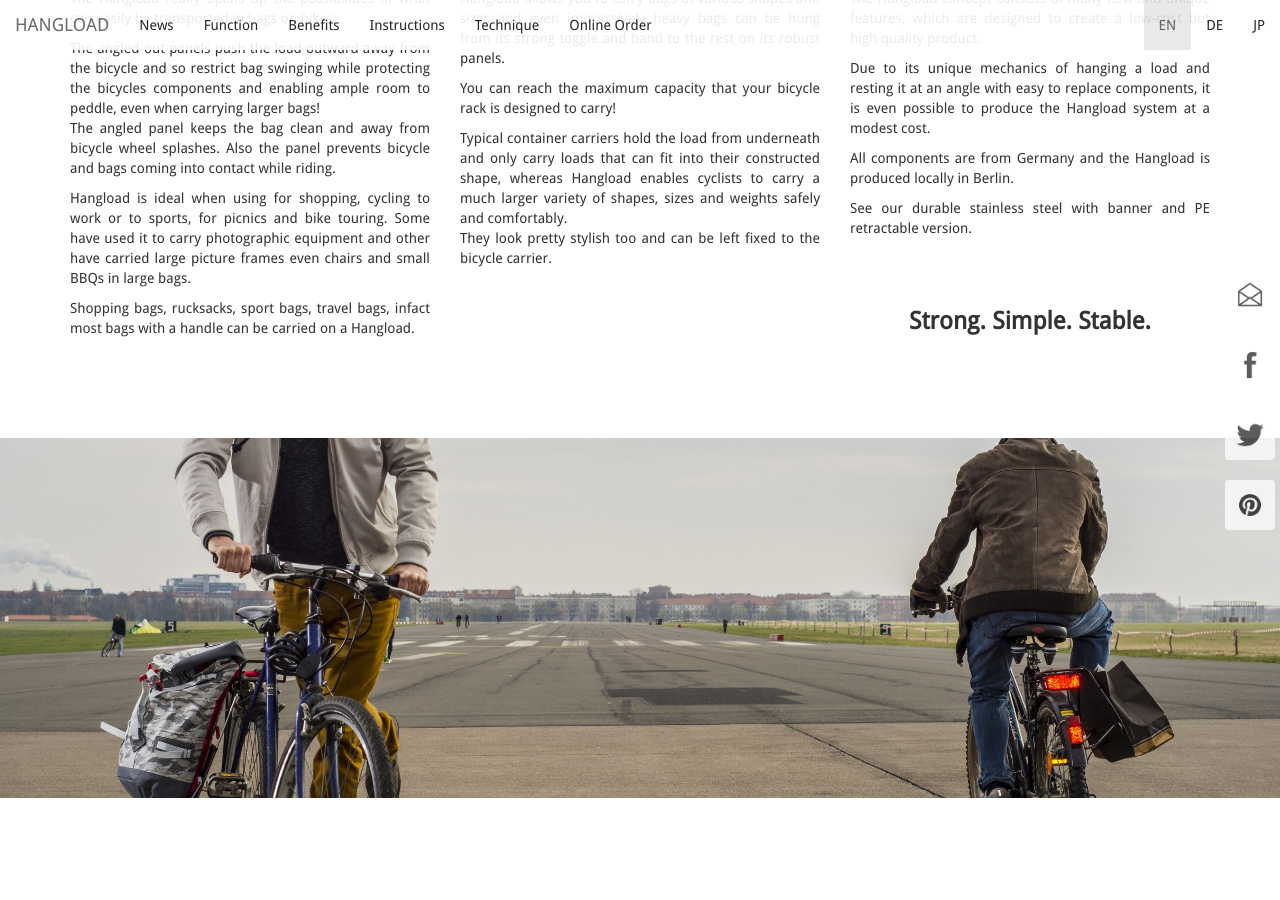
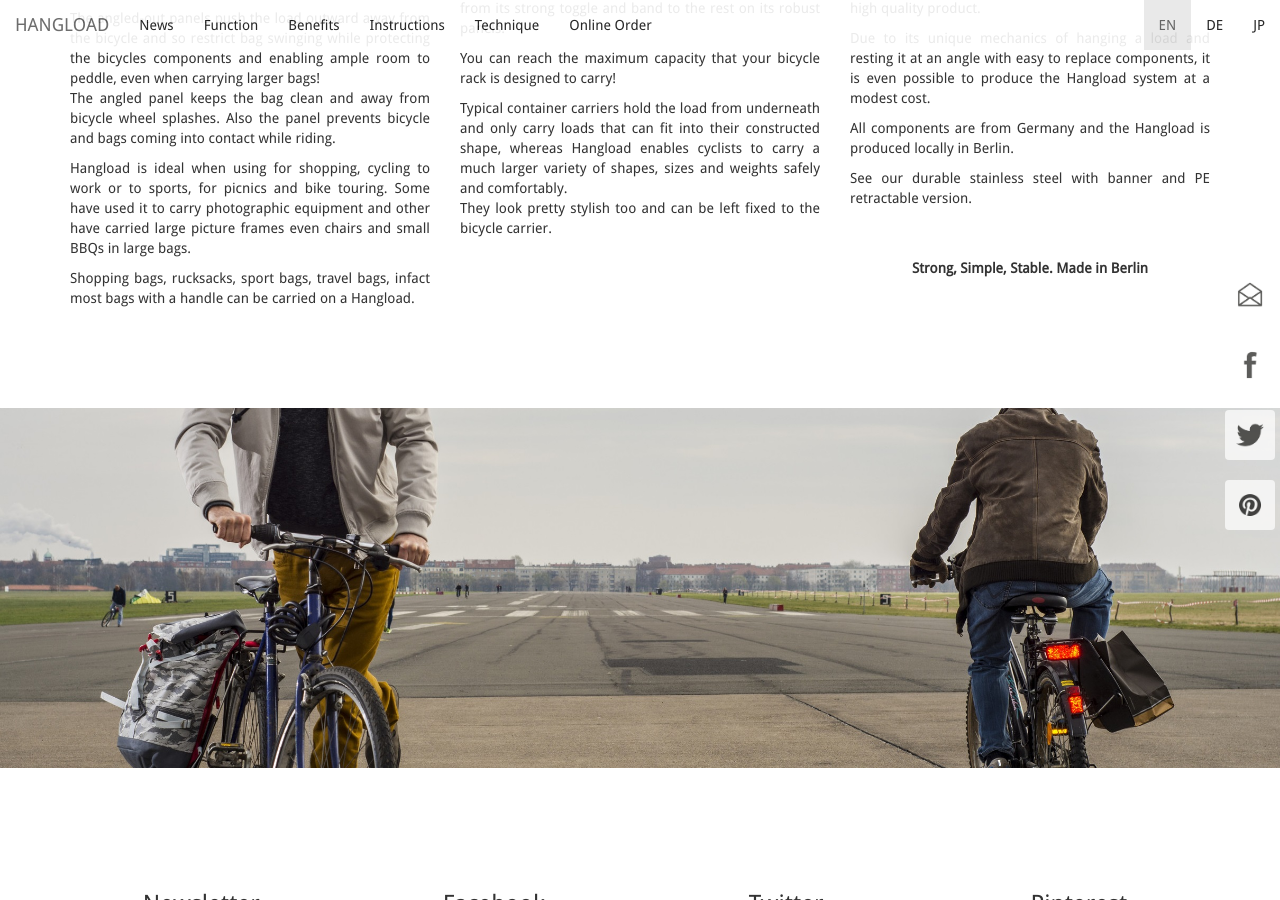
Before and after one commit to bodokaiser/hangload.com, a Jekyll site: the page built from index.html, in a window 1280 px wide and 900 px high, scrolled down 3660 px. Built offline with Jekyll 4.4.1, drawn with Linux system fonts in a browser that asks for light colours; nearby versions of some CDN libraries; library files that are not in the unit come from our copies; Markdown is read by kramdown in place of the engine named in the settings; some of the changed text lies outside the part shown.

Commit message:
Update index.html

```diff
--- a/index.html
+++ b/index.html
@@ -97,9 +97,6 @@
   The PE version is designed to be mounted on the right side of your carrier
   and is pulled out into position for use. </p>
  <h2 class="text-center"> <font color=”#800000”> <a href="/webshop/#order"> <strong> 55€ </strong> now </font>  </a> </h2>
-    <p class="text-center">
-      Made in Berlin </p>
-
     </div>
 </div>
 
@@ -132,8 +129,7 @@
   The stainless steel fixed-angled Hangload can be mounted on either side of your carrier
   - optionally on both sides simultaneously. Available in a choice of colors.</p>
   <h2 class="text-center"> <font color=”#800000”> <a href="/webshop/#order"> <strong> 35€ </strong> now </font> </a> </h2>
-    <p class="text-center">
-      Made in Berlin </p>
+
     </div>
   </div>
 
@@ -215,9 +211,9 @@
       </p>
       <br>
       <br>
-      <h3 class="text-center">
-        <strong>Strong. Simple. Stable.</strong>
-      </h3>
+      <p class="text-center">
+        <strong> Strong, Simple, Stable. Made in Berlin </strong>
+      </p>
     </div>
   </div>
 </article>
```
